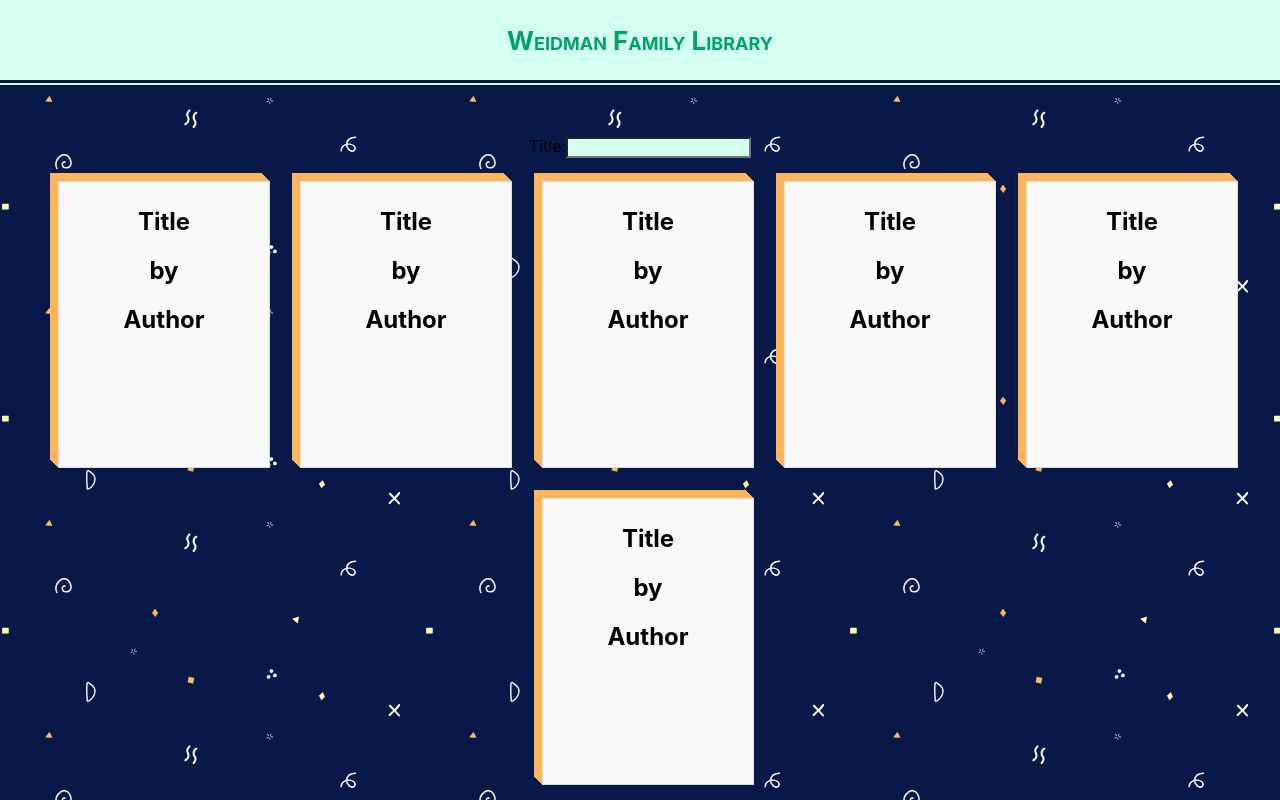
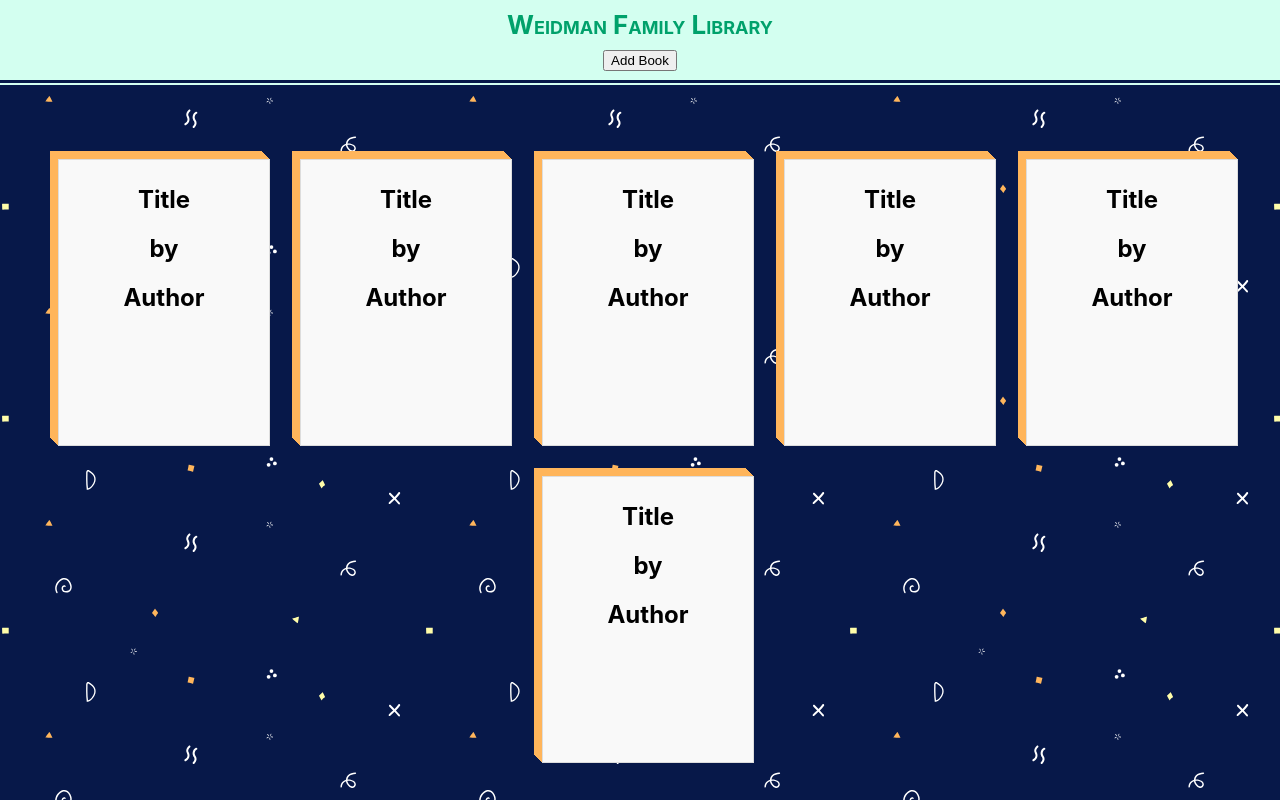
Before and after one commit to JackWeidman/library-app-react, a React (Create React App) app: page / in a window 1280 px wide. Built offline with nearby package versions, Linux system fonts and the light colour scheme.

Commit message:
working on styling and add book component

```diff
--- a/src/AddBook.js
+++ b/src/AddBook.js
@@ -1,11 +1,29 @@
-import "./AddBook.css"
-export default function AddBook() {
+import './AddBook.css';
+import React, { useState } from 'react';
+
+const AddBook = () => {
+  const [isOpen, setIsOpen] = useState(false);
+  const toggleOpen = () => {
+    setIsOpen(!isOpen);
+  };
+
   return (
     <div className="add-book">
-      <form>
-        <label>Title:</label>
-        <input type="text"></input>
-      </form>
+      <button onClick={toggleOpen}>{isOpen ? 'Collapse' : 'Add Book'}</button>
+      {isOpen && (
+        <div>
+          <form>
+            <label>Title:</label>
+            <input type="text"></input>
+            <label>Author:</label>
+            <input type="text"></input>
+            <label>Genre:</label>
+            <input type="text"></input>
+          </form>
+        </div>
+      )}
     </div>
   );
-}
+};
+
+export default AddBook;
--- a/src/App.js
+++ b/src/App.js
@@ -4,9 +4,11 @@ import AddBook from './AddBook';
 function App() {
   return (
     <div className="App">
-      <header className="App-header">Weidman Family Library</header>
+      <header className="App-header">
+      <nav>Weidman Family Library <AddBook /></nav>
+        </header>
       <div className="App-background">
-        <AddBook />
+
       <div className="book-container">
         <BookObject />
         <BookObject />
```
